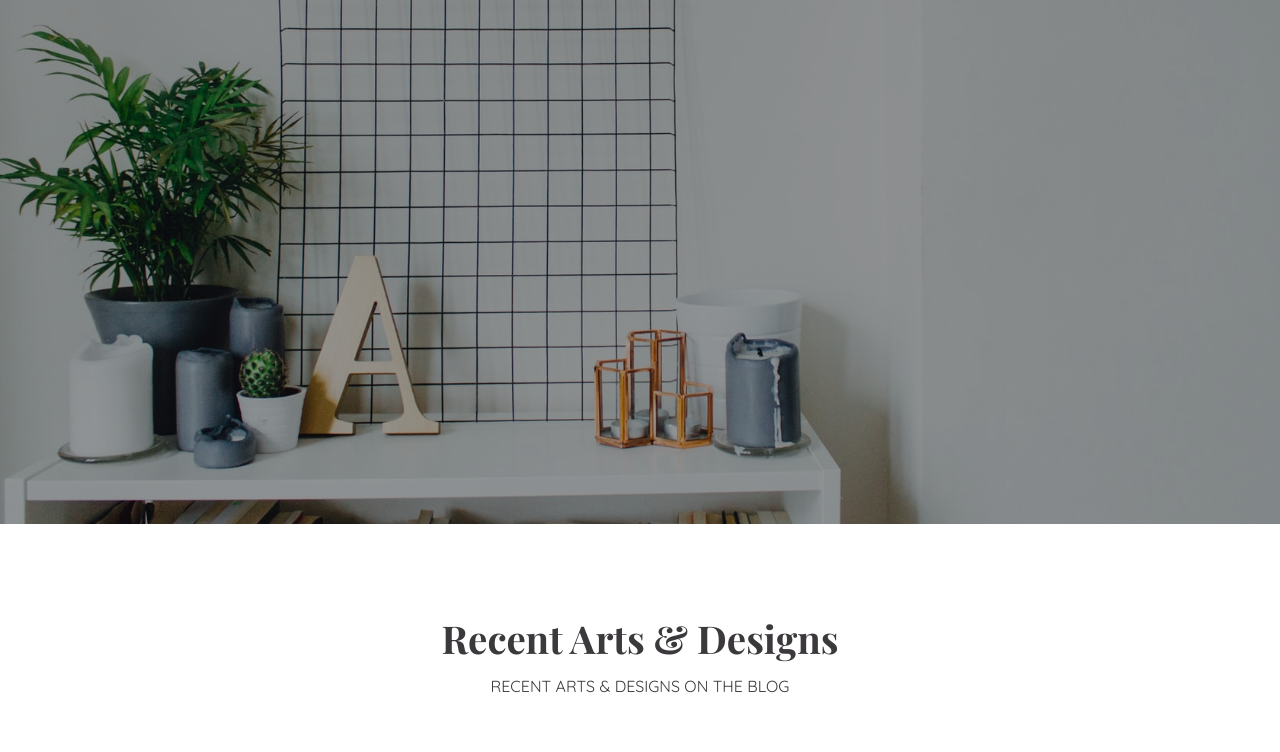
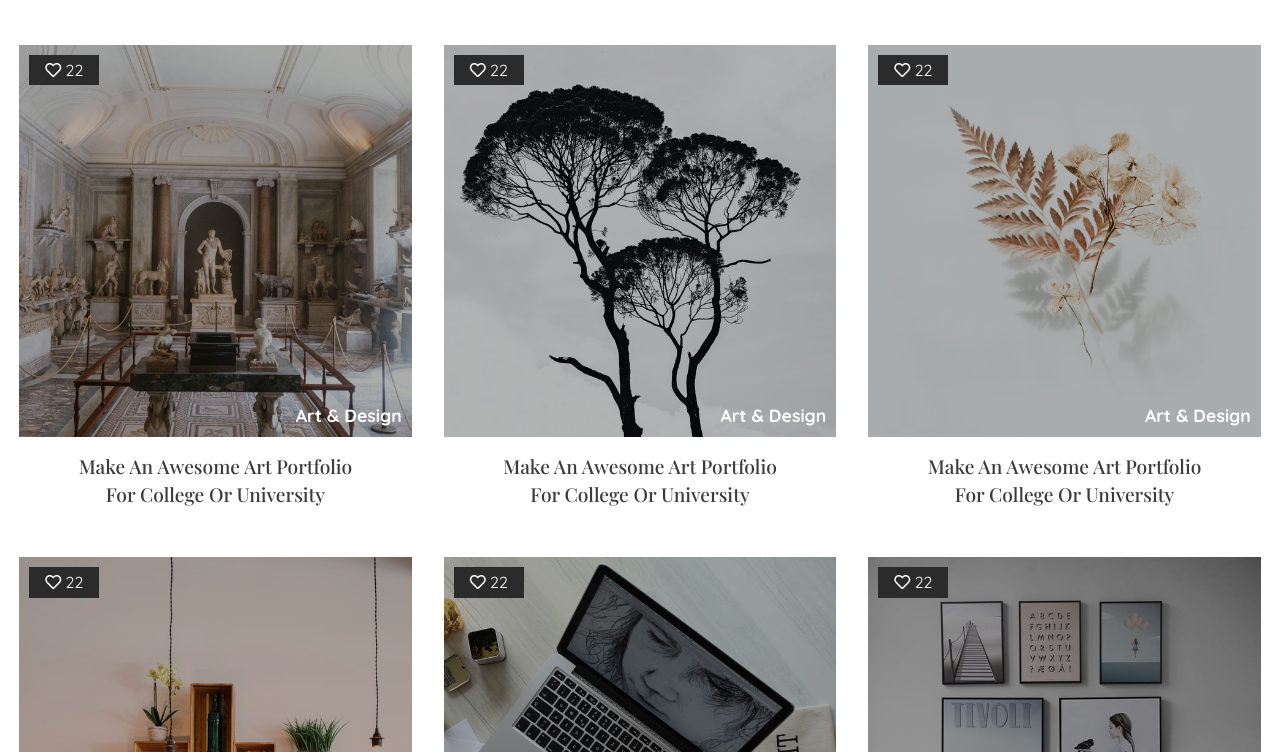
Before and after one commit to muhammaddanishofficial/bloggingsite, a plain HTML site: page index.html in a window 1280 px wide. Shown: the part 276-1028 px from the top of the page. Drawn offline with nearby package versions, Linux system fonts and the light colour scheme.

Commit message:
Update style.css

```diff
--- a/style.css
+++ b/style.css
@@ -27,13 +27,13 @@ img{
 }
 
 /* header */
-header{
+/* header{
     min-height: 100vh;
     background: linear-gradient(rgba(0, 0, 0, 0.4), rgba(0, 0, 0, 0.4)), url(images/banner-bg.jpg) center/cover no-repeat fixed;
     display: flex;
     flex-direction: column;
     justify-content: stretch;
-}
+} */
 .navbar{
     background: rgba(0, 0, 0, 0.6);
     padding: 1.2rem;
```
